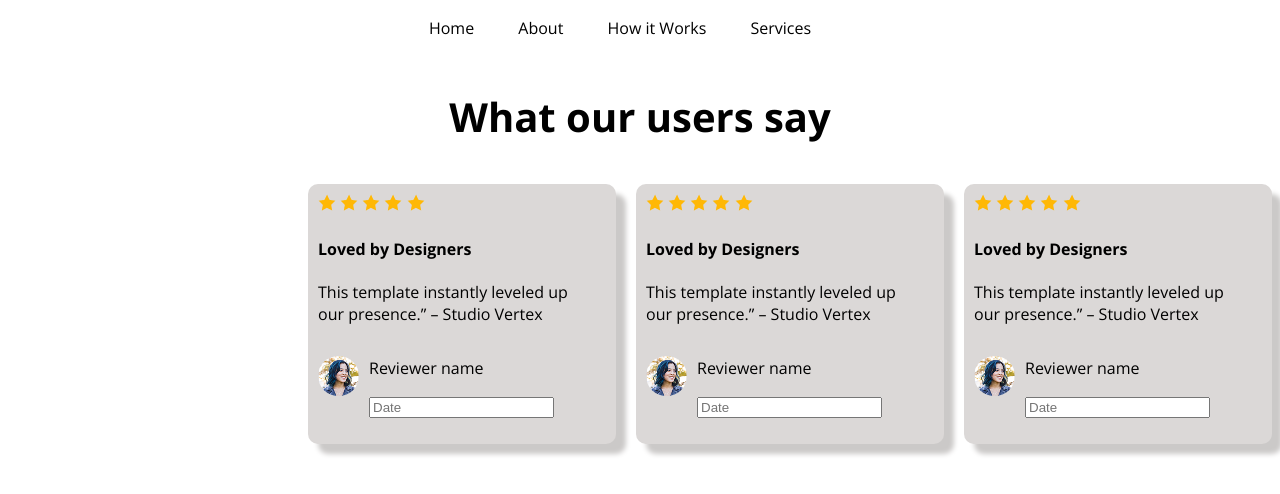
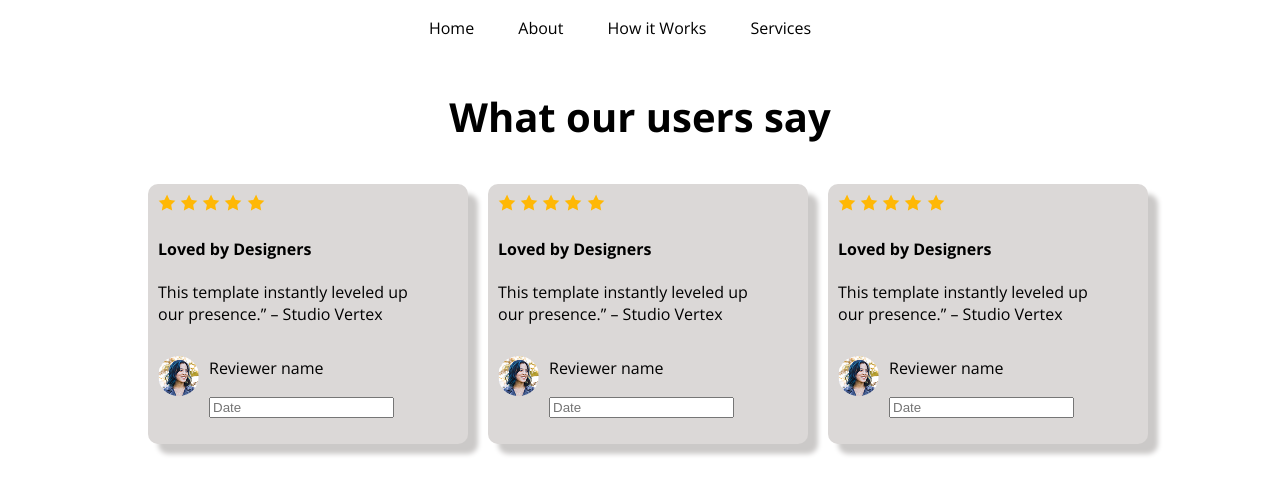
Before and after one commit to ToHa007/BRAINBOX, a plain HTML site: page index.html in a window 1280 px wide. Shown: the part 2719-3213 px from the top of the page. Drawn offline with nearby package versions, Linux system fonts and the light colour scheme.

Commit message:
changed in cards

```diff
--- a/style.css
+++ b/style.css
@@ -226,7 +226,7 @@ margin-right: 40px;
     box-shadow: 10px 10px 5px #cbc9c8;
 }
 .cards{
-    margin-left:300px;
+    margin-left:140px;
     display: flex;
     gap: 20px;
     margin-bottom: 50px;
```
